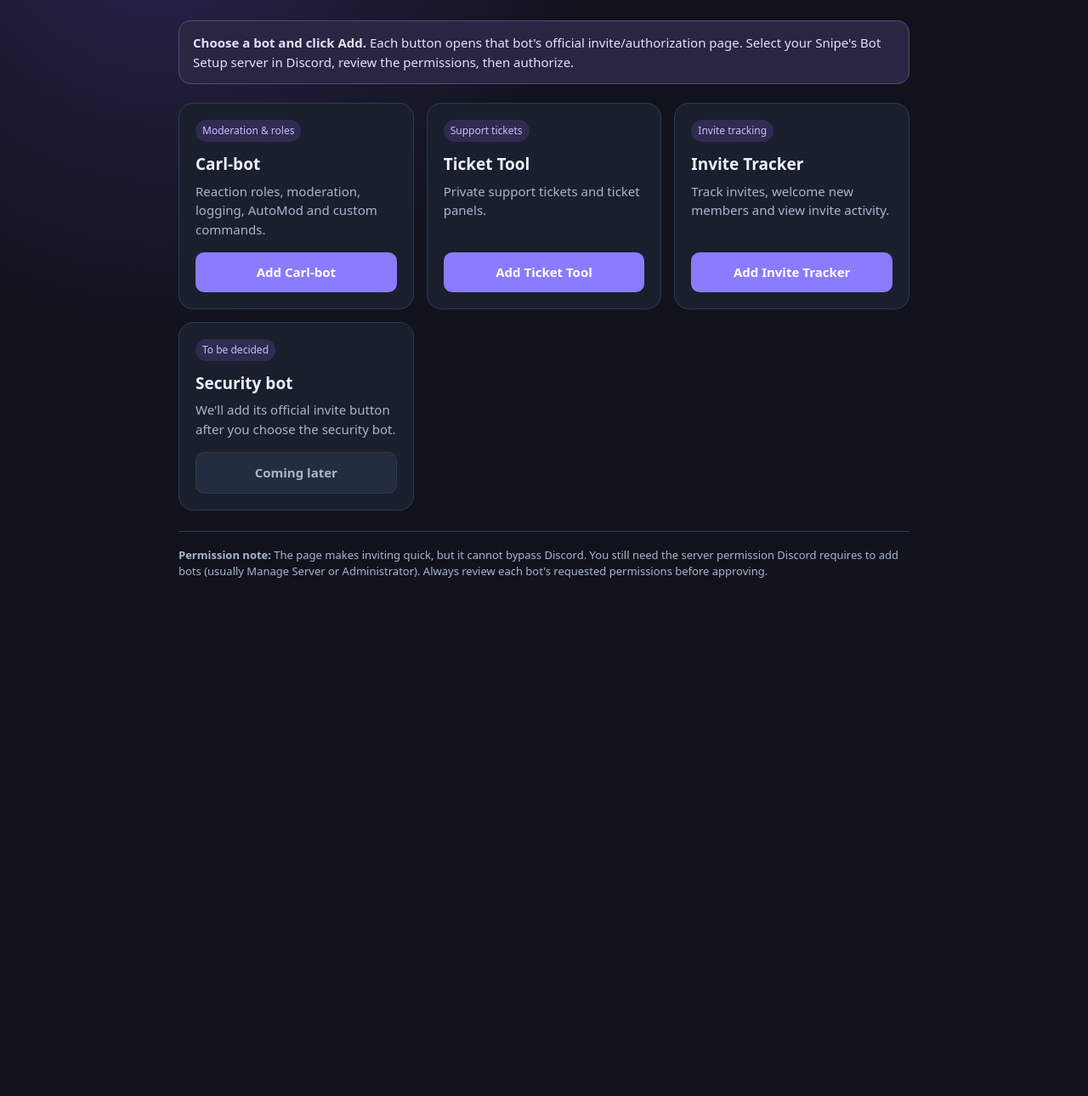
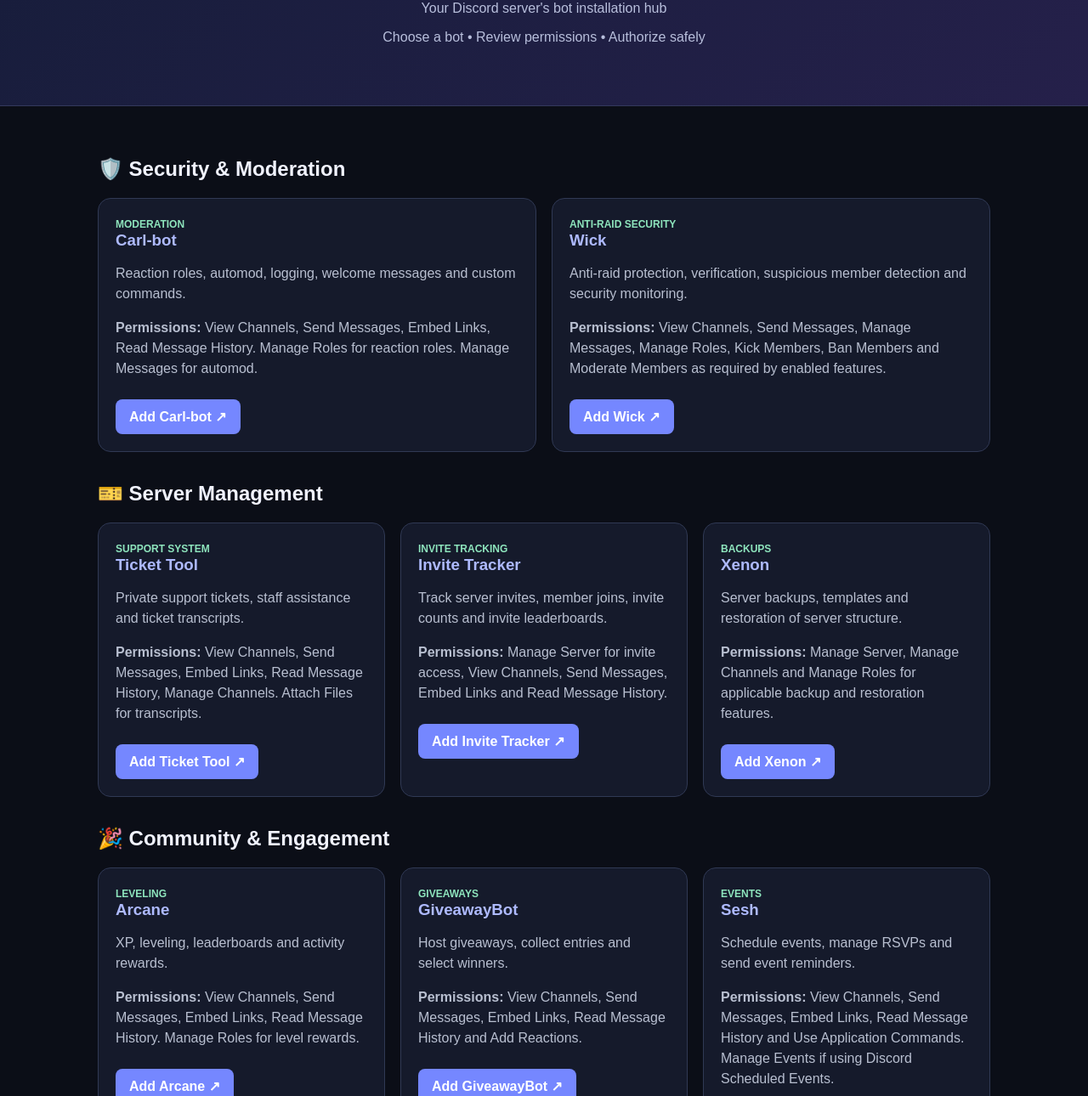
Before and after one commit to snipe-bot-setup/snipe-bot-setup, a plain HTML site: page index.html in a window 1280 px wide. Shown: the part 113-1403 px from the top of the page at 85% size. Before the commit the page ends 856 px from the top, so only its background shows below. Drawn offline with Linux system fonts and the light colour scheme.

Commit message:
Update index.html

```diff
--- a/index.html
+++ b/index.html
@@ -1,32 +1,189 @@
-<!doctype html>
+
+<!DOCTYPE html>
 <html lang="en">
 <head>
-<meta charset="utf-8">
-<meta name="viewport" content="width=device-width,initial-scale=1">
-<title>Snipe's Bot Setup • Discord Setup Hub</title>
+<meta charset="UTF-8">
+<meta name="viewport" content="width=device-width, initial-scale=1">
+<title>Snipe's Bot Setup</title>
 <style>
-:root{color-scheme:dark;--bg:#10131c;--panel:#191f2d;--panel2:#242d40;--text:#eef2ff;--muted:#aab4cc;--accent:#8b7cff;--line:#303a50}
-*{box-sizing:border-box}body{margin:0;background:radial-gradient(circle at 15% 0,#29234d 0,transparent 36%),var(--bg);color:var(--text);font:15px/1.5 system-ui,Segoe UI,sans-serif}
-main{max-width:900px;margin:auto;padding:42px 20px 60px}.top{display:flex;align-items:center;gap:14px;margin-bottom:25px}.logo{width:48px;height:48px;border-radius:15px;background:linear-gradient(135deg,#8b7cff,#4ac5d9);display:grid;place-items:center;font-size:25px;font-weight:800;color:#10131c}
-h1{font-size:clamp(26px,5vw,38px);line-height:1.1;margin:0}.sub,.muted{color:var(--muted)}.sub{margin:6px 0 0}
-.notice{background:#292641;border:1px solid #514b80;border-radius:14px;padding:14px 16px;margin:22px 0;color:#e4e0ff}
-.grid{display:grid;grid-template-columns:repeat(auto-fit,minmax(230px,1fr));gap:15px}.card{background:var(--panel);border:1px solid var(--line);border-radius:17px;padding:19px;display:flex;flex-direction:column;min-height:210px}
-h2{font-size:19px;margin:0 0 6px}.tag{font-size:12px;color:#c7c0ff;background:#302b50;padding:4px 8px;border-radius:99px;align-self:flex-start;margin-bottom:12px}.desc{color:var(--muted);margin:0 0 16px;flex:1}
-a.btn{border-radius:10px;padding:12px 14px;background:var(--accent);color:white;font-weight:700;text-decoration:none;text-align:center;display:block}a.btn:hover{filter:brightness(1.1)}a.disabled{background:var(--panel2);border:1px solid var(--line);color:var(--muted);pointer-events:none}
-footer{color:var(--muted);font-size:13px;margin-top:24px;border-top:1px solid var(--line);padding-top:18px}
+*{box-sizing:border-box}
+body{
+ margin:0;background:#0b0e17;color:#f1f3ff;
+ font-family:Arial,sans-serif;
+}
+header{
+ text-align:center;padding:55px 20px;
+ background:linear-gradient(135deg,#171d3b,#25204a);
+ border-bottom:1px solid #34395c;
+}
+header h1{font-size:38px;margin:0}
+header p{color:#b8bfdc}
+.container{max-width:1100px;margin:auto;padding:25px}
+h2{margin-top:35px}
+.grid{
+ display:grid;
+ grid-template-columns:repeat(auto-fit,minmax(240px,1fr));
+ gap:18px;
+}
+.card{
+ background:#151a2b;border:1px solid #303954;
+ border-radius:15px;padding:20px;
+}
+.card h3{margin:0 0 8px;color:#aebaff}
+.card p{color:#b8bfd0;line-height:1.5}
+.btn{
+ display:inline-block;background:#7587ff;color:white;
+ padding:11px 16px;border-radius:8px;
+ text-decoration:none;font-weight:bold;margin-top:8px;
+}
+.btn:hover{background:#596bdc}
+.tag{font-size:12px;color:#8ee5bd;font-weight:bold}
+.guide{
+ background:#151a2b;border:1px solid #303954;
+ border-radius:15px;padding:20px;line-height:1.8;
+}
+.warning{
+ background:#302719;border:1px solid #8c6831;
+ padding:15px;border-radius:10px;color:#ffe1a1;
+}
+footer{text-align:center;padding:30px;color:#8992ae}
+a{color:#aebaff}
 </style>
 </head>
 <body>
-<main>
-<header class="top"><div class="logo">M</div><div><h1>Snipe's Bot Setup</h1><p class="sub">Discord Setup Hub · One-click bot invites</p></div></header>
-<div class="notice"><strong>Choose a bot and click Add.</strong> Each button opens that bot's official invite/authorization page. Select your Snipe's Bot Setup server in Discord, review the permissions, then authorize.</div>
-<section class="grid">
-<article class="card"><span class="tag">Moderation & roles</span><h2>Carl-bot</h2><p class="desc">Reaction roles, moderation, logging, AutoMod and custom commands.</p><a class="btn" href="https://discord.com/oauth2/authorize?client_id=235148962103951360&amp;scope=bot&amp;permissions=470150352" target="_blank" rel="noopener noreferrer">Add Carl-bot</a></article>
-<article class="card"><span class="tag">Support tickets</span><h2>Ticket Tool</h2><p class="desc">Private support tickets and ticket panels.</p><a class="btn" href="https://ticket-tool.app/invite?src=mirror-smp-setup-hub" target="_blank" rel="noopener noreferrer">Add Ticket Tool</a></article>
-<article class="card"><span class="tag">Invite tracking</span><h2>Invite Tracker</h2><p class="desc">Track invites, welcome new members and view invite activity.</p><a class="btn" href="https://invite-tracker.com/invite?utm_source=mirror-smp-setup-hub" target="_blank" rel="noopener noreferrer">Add Invite Tracker</a></article>
-<article class="card"><span class="tag">To be decided</span><h2>Security bot</h2><p class="desc">We'll add its official invite button after you choose the security bot.</p><a class="btn disabled" aria-disabled="true">Coming later</a></article>
-</section>
-<footer><strong>Permission note:</strong> The page makes inviting quick, but it cannot bypass Discord. You still need the server permission Discord requires to add bots (usually Manage Server or Administrator). Always review each bot's requested permissions before approving.</footer>
-</main>
+
+<header>
+ <h1>Snipe's Bot Setup</h1>
+ <p>Your Discord server's bot installation hub</p>
+ <p>Choose a bot • Review permissions • Authorize safely</p>
+</header>
+
+<div class="container">
+
+<h2>🛡️ Security & Moderation</h2>
+<div class="grid">
+
+<div class="card">
+ <span class="tag">MODERATION</span>
+ <h3>Carl-bot</h3>
+ <p>Reaction roles, automod, logging, welcome messages and custom commands.</p>
+ <p><b>Permissions:</b> View Channels, Send Messages, Embed Links, Read Message History. Manage Roles for reaction roles. Manage Messages for automod.</p>
+ <a class="btn" href="https://carl.gg/" target="_blank">Add Carl-bot ↗</a>
+</div>
+
+<div class="card">
+ <span class="tag">ANTI-RAID SECURITY</span>
+ <h3>Wick</h3>
+ <p>Anti-raid protection, verification, suspicious member detection and security monitoring.</p>
+ <p><b>Permissions:</b> View Channels, Send Messages, Manage Messages, Manage Roles, Kick Members, Ban Members and Moderate Members as required by enabled features.</p>
+ <a class="btn" href="https://wick.bot/" target="_blank">Add Wick ↗</a>
+</div>
+
+</div>
+
+<h2>🎫 Server Management</h2>
+<div class="grid">
+
+<div class="card">
+ <span class="tag">SUPPORT SYSTEM</span>
+ <h3>Ticket Tool</h3>
+ <p>Private support tickets, staff assistance and ticket transcripts.</p>
+ <p><b>Permissions:</b> View Channels, Send Messages, Embed Links, Read Message History, Manage Channels. Attach Files for transcripts.</p>
+ <a class="btn" href="https://ticket-tool.app/" target="_blank">Add Ticket Tool ↗</a>
+</div>
+
+<div class="card">
+ <span class="tag">INVITE TRACKING</span>
+ <h3>Invite Tracker</h3>
+ <p>Track server invites, member joins, invite counts and invite leaderboards.</p>
+ <p><b>Permissions:</b> Manage Server for invite access, View Channels, Send Messages, Embed Links and Read Message History.</p>
+ <a class="btn" href="https://invite-tracker.com/" target="_blank">Add Invite Tracker ↗</a>
+</div>
+
+<div class="card">
+ <span class="tag">BACKUPS</span>
+ <h3>Xenon</h3>
+ <p>Server backups, templates and restoration of server structure.</p>
+ <p><b>Permissions:</b> Manage Server, Manage Channels and Manage Roles for applicable backup and restoration features.</p>
+ <a class="btn" href="https://xenon.bot/" target="_blank">Add Xenon ↗</a>
+</div>
+
+</div>
+
+<h2>🎉 Community & Engagement</h2>
+<div class="grid">
+
+<div class="card">
+ <span class="tag">LEVELING</span>
+ <h3>Arcane</h3>
+ <p>XP, leveling, leaderboards and activity rewards.</p>
+ <p><b>Permissions:</b> View Channels, Send Messages, Embed Links, Read Message History. Manage Roles for level rewards.</p>
+ <a class="btn" href="https://arcane.bot/" target="_blank">Add Arcane ↗</a>
+</div>
+
+<div class="card">
+ <span class="tag">GIVEAWAYS</span>
+ <h3>GiveawayBot</h3>
+ <p>Host giveaways, collect entries and select winners.</p>
+ <p><b>Permissions:</b> View Channels, Send Messages, Embed Links, Read Message History and Add Reactions.</p>
+ <a class="btn" href="https://giveawaybot.party/" target="_blank">Add GiveawayBot ↗</a>
+</div>
+
+<div class="card">
+ <span class="tag">EVENTS</span>
+ <h3>Sesh</h3>
+ <p>Schedule events, manage RSVPs and send event reminders.</p>
+ <p><b>Permissions:</b> View Channels, Send Messages, Embed Links, Read Message History and Use Application Commands. Manage Events if using Discord Scheduled Events.</p>
+ <a class="btn" href="https://sesh.fyi/" target="_blank">Add Sesh ↗</a>
+</div>
+
+</div>
+
+<h2>🔐 Important Permission Guide</h2>
+<div class="guide">
+<p><b>Administrator:</b> Gives almost complete server control. Avoid granting it unless genuinely necessary.</p>
+<p><b>Manage Roles:</b> Allows a bot to create, edit and assign roles below its highest role.</p>
+<p><b>Manage Channels:</b> Allows creating, editing and deleting channels.</p>
+<p><b>Manage Server:</b> Allows access to important server settings.</p>
+<p><b>Manage Messages:</b> Allows deleting other members' messages.</p>
+<p><b>Kick Members:</b> Allows removing members from the server.</p>
+<p><b>Ban Members:</b> Allows banning members from the server.</p>
+<p><b>Moderate Members:</b> Allows timing out members.</p>
+<p><b>Mention Everyone:</b> Allows @everyone and @here announcements.</p>
+<p><b>View Channels:</b> Allows the bot to see permitted channels.</p>
+<p><b>Send Messages:</b> Allows the bot to respond.</p>
+<p><b>Embed Links:</b> Allows rich embeds in messages.</p>
+</div>
+
+<h2>⚠️ Security Rules</h2>
+<div class="warning">
+<ul>
+<li>Never give Administrator automatically.</li>
+<li>Only authorize bots from their official websites.</li>
+<li>Check the server name before authorizing.</li>
+<li>Give each bot only the permissions its features need.</li>
+<li>Keep bot roles above the roles they need to manage, but below owner-level roles.</li>
+<li>Test bots in a restricted channel first.</li>
+<li>Review permissions periodically.</li>
+</ul>
+</div>
+
+<h2>📌 Before Adding a Bot</h2>
+<div class="guide">
+<p>1. Click the bot's official invitation button.</p>
+<p>2. Select your Discord server.</p>
+<p>3. Review the requested permissions.</p>
+<p>4. Remove unnecessary permissions where possible.</p>
+<p>5. Authorize and configure the bot.</p>
+<p>6. Test that its features work correctly.</p>
+</div>
+
+</div>
+
+<footer>
+ <p>Snipe's Bot Setup © 2026</p>
+ <p>Unofficial community tool. Not affiliated with Discord or the listed bot developers.</p>
+</footer>
+
 </body>
 </html>
```
